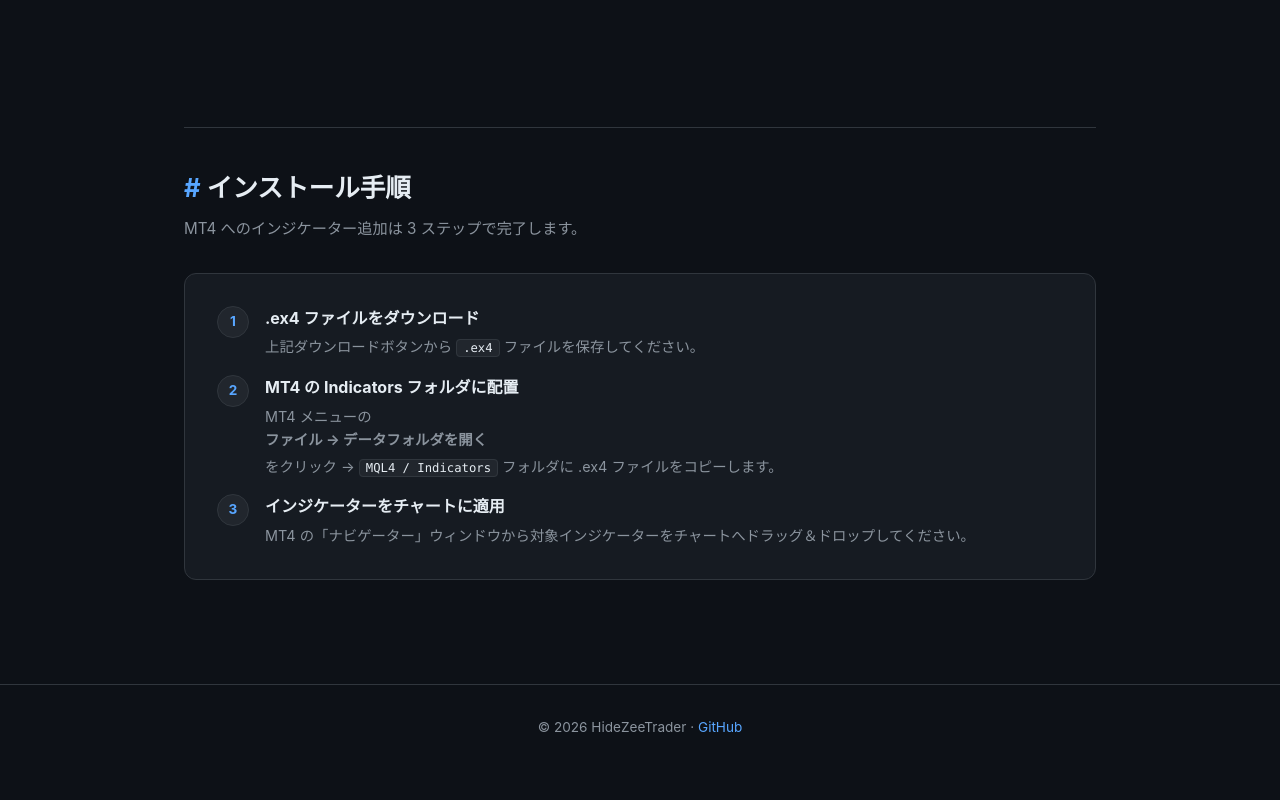
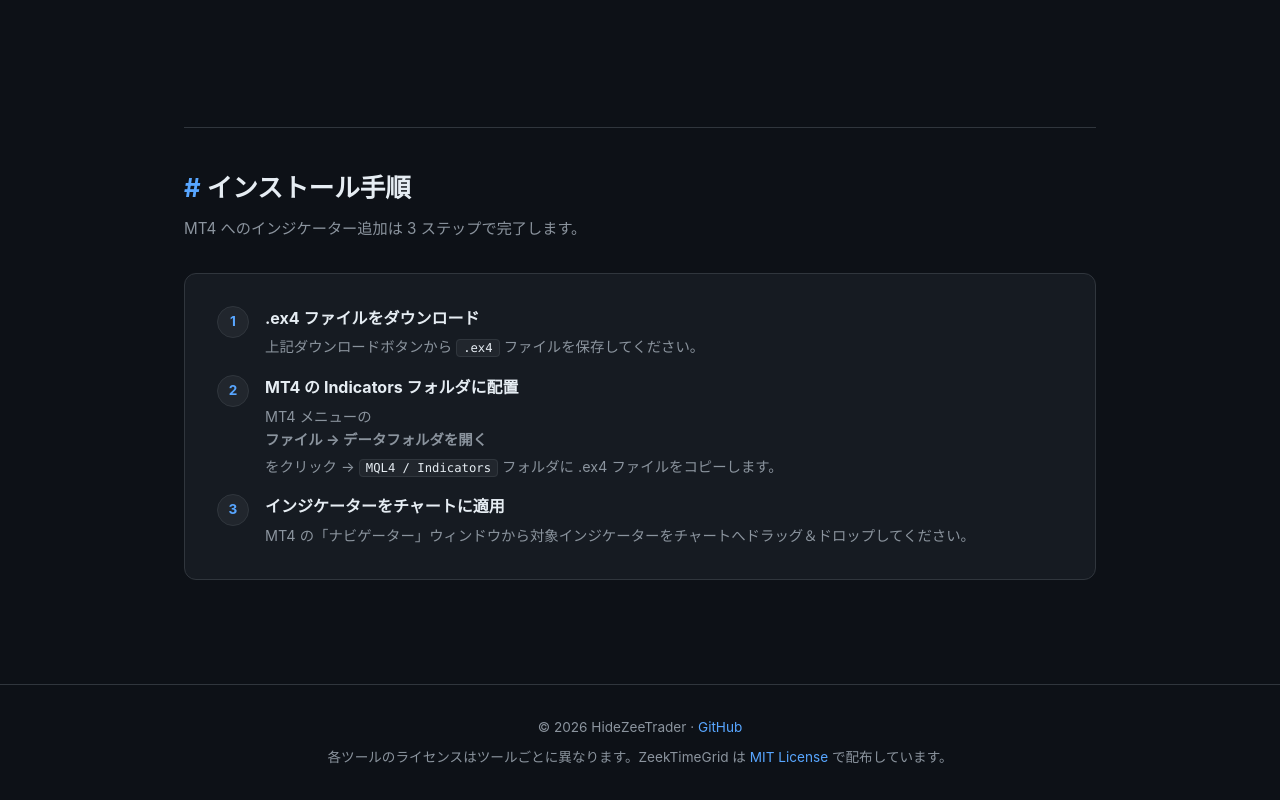
Before and after one commit to hidezeemonster/zeek-tools, a plain HTML site: page index.html in a window 1280 px wide. Shown: the part 1400-2200 px from the top of the page. Before the commit the page ends 2171 px from the top, so only its background shows below. Drawn offline with Linux system fonts and the light colour scheme.

Commit message:
Add MIT license notice to footer
Co-Authored-By: Claude Sonnet 4.6 <noreply@anthropic.com>

```diff
--- a/index.html
+++ b/index.html
@@ -447,6 +447,7 @@
 
 <footer>
   <p>© 2026 HideZeeTrader · <a href="https://github.com/hidezeemonster/zeek-tools">GitHub</a></p>
+  <p style="margin-top:8px;">各ツールのライセンスはツールごとに異なります。ZeekTimeGrid は <a href="https://github.com/hidezeemonster/zeek-tools/blob/main/LICENSE.md">MIT License</a> で配布しています。</p>
 </footer>
 
 </body>
```
